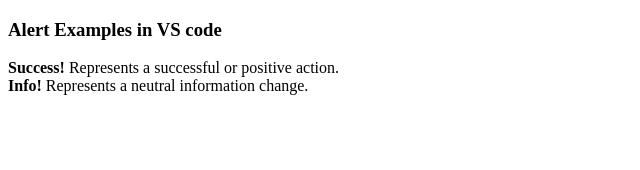
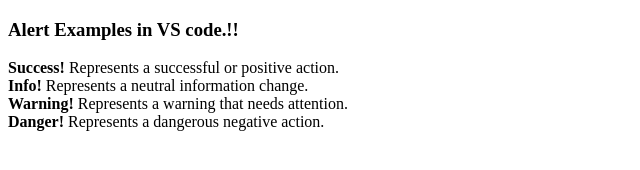
Before and after one commit to chatesomr/Git_VSCode, a plain HTML site: page index.html in a window 1280 px wide. Shown: the whole page, without its empty margins (0-640 px from the left). Drawn offline with Linux system fonts and the light colour scheme.

Commit message:
All merged

```diff
--- a/index.html
+++ b/index.html
@@ -3,11 +3,13 @@
   <head>
     <meta charset="UTF-8" />
     <meta name="viewport" content="width=device-width, initial-scale=1.0" />
-    <title>Git with VS code.</title>
+    <title>Git with VS code!!!</title>
   </head>
   <body>
-    <h3>Alert Examples in VS code</h3>
+    <h3>Alert Examples in VS code.!!</h3>
     <strong>Success!</strong> Represents a successful or positive action.<br />
     <strong>Info!</strong> Represents a neutral information change.<br />
+    <strong>Warning!</strong> Represents a warning that needs attention.<br />
+    <strong>Danger!</strong> Represents a dangerous negative action.<br />
   </body>
 </html>
```
